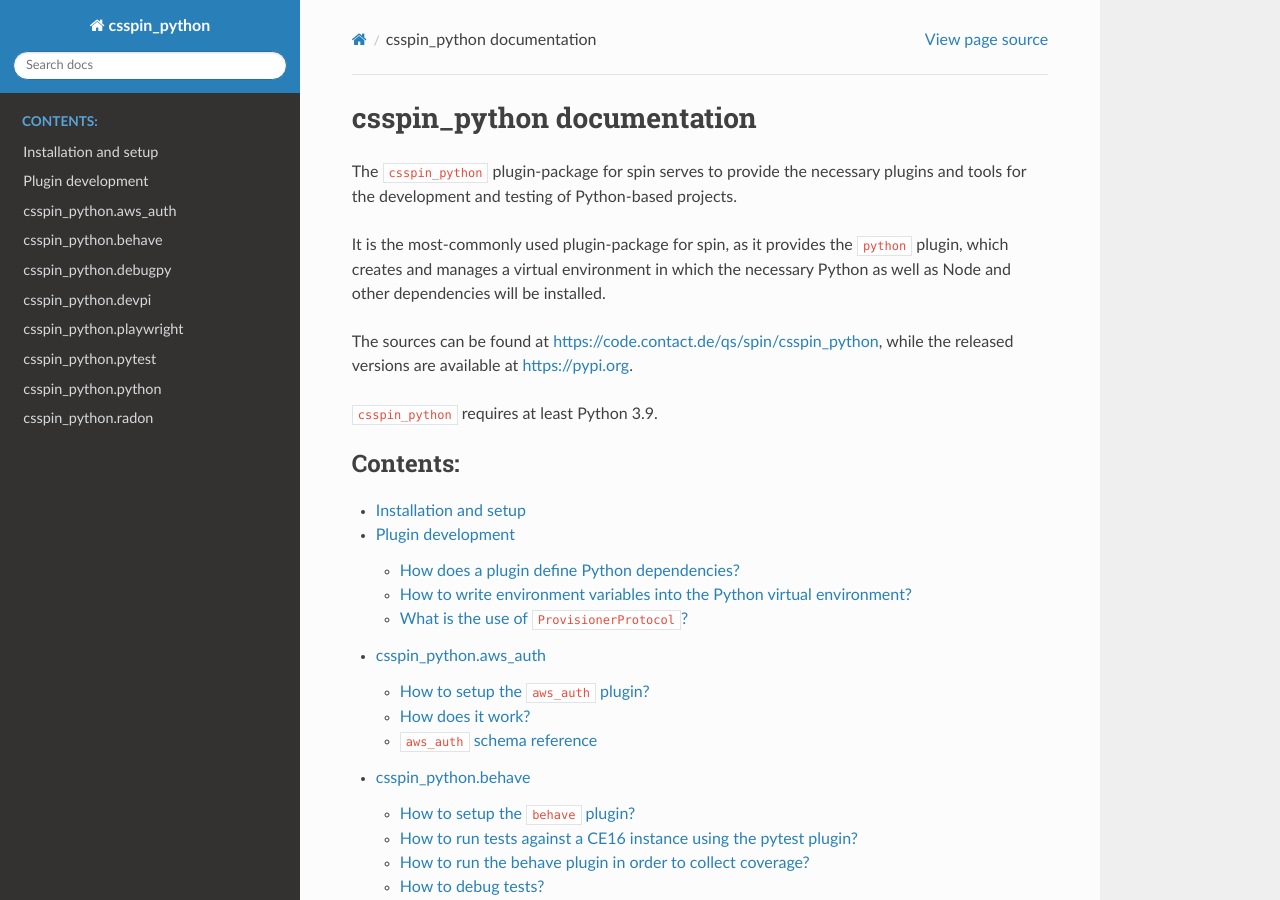
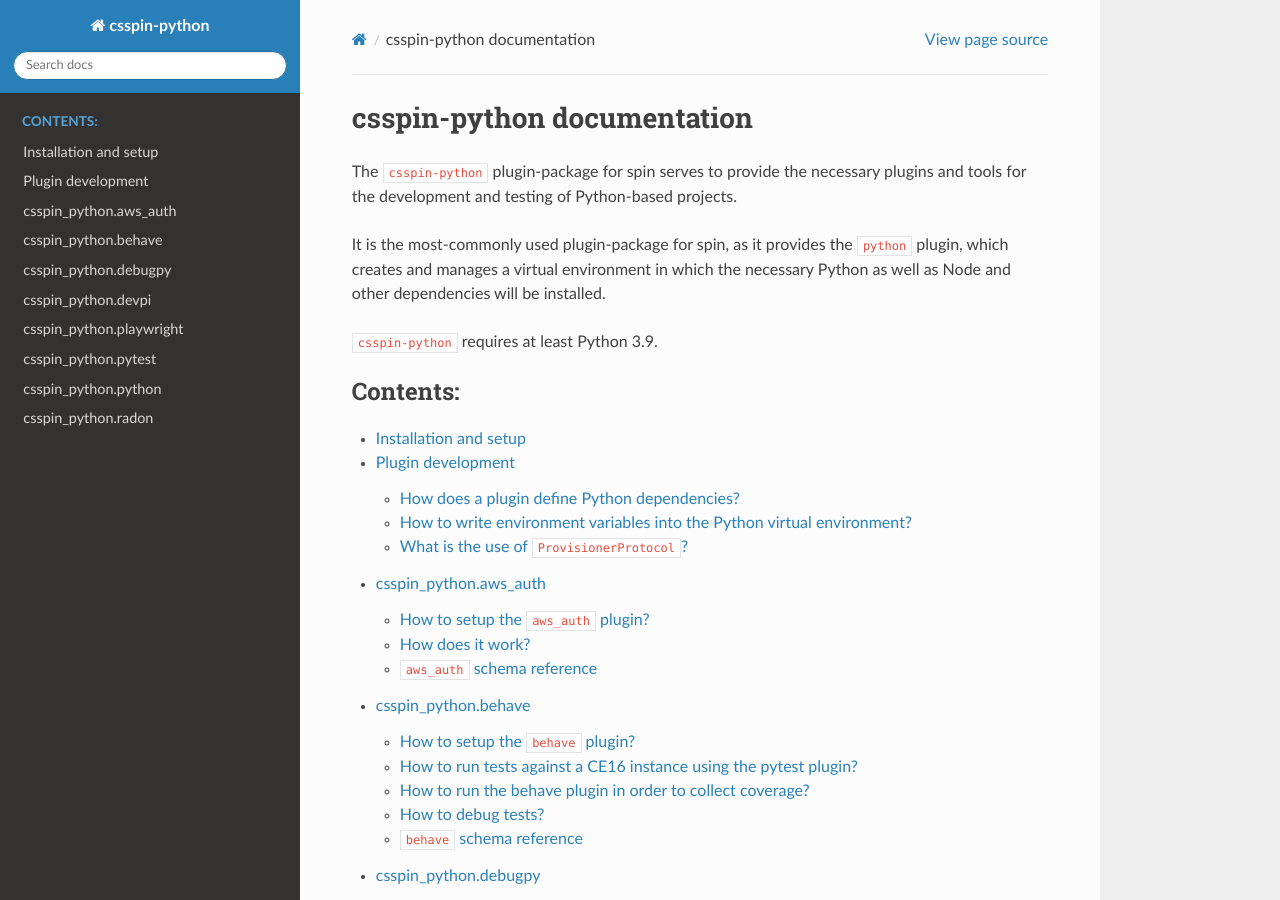
Before and after one commit to cslab/csspin-python, a Sphinx documentation site: the page built from doc/index.rst, in a window 1280 px wide and 900 px high. Built offline with Sphinx 7.4.7 and the Read the Docs theme 3.1.0, drawn with Linux system fonts in a browser that asks for light colours; some of the changed text lies outside the part shown.

Commit message:
Use the real package name instead of the alias

```diff
--- a/doc/conf.py
+++ b/doc/conf.py
@@ -25,7 +25,7 @@ from pathlib import Path
 # -- Project information -----------------------------------------------------
 # https://www.sphinx-doc.org/en/master/usage/configuration.html#project-information
 
-project = "csspin_python"
+project = "csspin-python"
 copyright = "2024, CONTACT Software GmbH"  # pylint: disable=redefined-builtin
 author = "CONTACT Software GmbH"
 
@@ -42,10 +42,12 @@ with Path("links.rst").open(encoding="utf-8") as f:
 # This pattern also affects html_static_path and html_extra_path.
 exclude_patterns = [
     "_build",
+    ".DS_Store",
+    ".spin",
+    ".venv",
+    "links.rst",
+    "plugins/*_schemaref.rst",
     "Thumbs.db",
-    ".DS_Store",
-    "plugins/*_schemaref.rst",
-    "links.rst",
 ]
 
 # -- Options for HTML output -------------------------------------------------
--- a/doc/development.rst
+++ b/doc/development.rst
@@ -18,7 +18,7 @@
 Plugin development
 ==================
 
-This section addresses the development of and with the ``csspin_python``
+This section addresses the development of and with the ``csspin-python``
 plugin-package.
 
 How does a plugin define Python dependencies?
--- a/doc/index.rst
+++ b/doc/index.rst
@@ -14,10 +14,10 @@
    See the License for the specific language governing permissions and
    limitations under the License.
 
-csspin_python documentation
+csspin-python documentation
 ===========================
 
-The ``csspin_python`` plugin-package for spin serves to provide the necessary
+The ``csspin-python`` plugin-package for spin serves to provide the necessary
 plugins and tools for the development and testing of Python-based projects.
 
 It is the most-commonly used plugin-package for spin, as it provides the
@@ -25,11 +25,11 @@ It is the most-commonly used plugin-package for spin, as it provides the
 in which the necessary Python as well as Node and other dependencies will be
 installed.
 
-The sources can be found at https://code.contact.de/qs/spin/csspin_python, while
-the released versions are available at
-https://pypi.org.
+.. The sources can be found at https://code.contact.de/qs/spin/csspin_python, while
+.. the released versions are available at
+.. https://pypi.org.
 
-``csspin_python`` requires at least Python 3.9.
+``csspin-python`` requires at least Python 3.9.
 
 .. toctree::
    :maxdepth: 2
--- a/doc/installation.rst
+++ b/doc/installation.rst
@@ -18,18 +18,17 @@
 Installation and setup
 ======================
 
-spin must be installed beforehand, this can be done as documented at
-http://qs.pages.contact.de/spin/csspin/installation.html.
+`spin`_ must be installed.
 
-For leveraging plugins from within the ``csspin_python`` plugin-package for
-``spin``,  ``csspin_python`` must be added to the list of plugin-packages
+For leveraging plugins from within the ``csspin-python`` plugin-package for
+``csspin``,  ``csspin-python`` must be added to the list of plugin-packages
 within a project's ``spinfile.yaml``.
 
 .. code-block:: yaml
     :caption: Example: ``spinfile.yaml`` setup to enable the pytest and python plugins
 
     plugin_packages:
-        - csspin_python
+        - csspin-python
     plugins:
         - csspin_python:
             - python
--- a/doc/links.rst
+++ b/doc/links.rst
@@ -20,4 +20,7 @@
 .. _pytest: https://docs.pytest.org/en/stable/
 .. _pytest-playwright: https://playwright.dev/
 .. _Radon: https://radon.readthedocs.io/en/latest/index.html
+.. _csspin: https://pypi.org/project/csspin
+
+.. FIXME: This reference must be updated as soon as csspin-ce's documentation is published.
 .. _csspin_ce.mkinstance: http://qs.pages.contact.de/spin/csspin_ce/plugins/mkinstance.html
--- a/doc/plugins/devpi.rst
+++ b/doc/plugins/devpi.rst
@@ -35,7 +35,7 @@ at least contain the following configuration.
     :caption: Minimal configuration of ``spinfile.yaml`` to leverage ``devpi``
 
     plugin_packages:
-        - csspin_python
+        - csspin-python
     plugins:
         - csspin_python.devpi
     python:
--- a/doc/plugins/python.rst
+++ b/doc/plugins/python.rst
@@ -20,13 +20,13 @@
 csspin_python.python
 ====================
 
-The ``python`` plugin is the core plugin of the ``csspin_python``
+The ``python`` plugin is the core plugin of the ``csspin-python``
 plugin-package. It is not only used for creating a virtual environment which
 serves as location for all spin-related tooling and plugin-dependencies, it also
 enables the dynamic installation and access of/to tools.
 
 Please note that the ``python`` plugin is required and used by all
-plugins within the ``csspin_python`` plugin-package.
+plugins within the ``csspin-python`` plugin-package.
 
 How to setup the ``python`` plugin?
 ###################################
@@ -38,7 +38,7 @@ at least contain the following configuration.
     :caption: Minimal configuration of ``spinfile.yaml`` to leverage ``python``
 
     plugin_packages:
-        - csspin_python
+        - csspin-python
     plugins:
         - csspin_python.python
     python:
@@ -61,7 +61,7 @@ by extending the project's ``spinfile.yaml`` like this:
     ...
     python:
         version: "3.11.9"
-        index_url: https://packages.contact.de/apps/16.0-dev
+        index_url: <URL to retrieve the CE packages from>
 
         # Additional requirements can be used to install further Python-packages
         # into the virtual environment created by the python plugin.
@@ -138,8 +138,8 @@ How to modify the behavior of the installation of the current package?
 
 The behavior to install the current package can be modified in two ways.
 
-One is, to include optional dependencies (so called :emphasis:`extras`) of the current package.
-This can be done in the spinfile.yaml like this:
+One is, to include optional dependencies (so called :emphasis:`extras`) of the
+current package. This can be done in the ``spinfile.yaml`` like this:
 
 .. code-block:: yaml
     :caption: Include the extras ``postgres`` and ``s3`` during provisioning
--- a/doc/plugins/radon.rst
+++ b/doc/plugins/radon.rst
@@ -33,7 +33,7 @@ at least contain the following configuration.
     :caption: Minimal configuration of ``spinfile.yaml`` to leverage ``radon``
 
     plugin_packages:
-        - csspin_python
+        - csspin-python
     plugins:
         - csspin_python.radon
     python:
--- a/spinfile.yaml
+++ b/spinfile.yaml
@@ -1,7 +1,7 @@
 # The spinfile.yaml for csspin_python is required since building the
 # documentation requires a provisioned project.
 spin:
-    project_name: csspin_python
+    project_name: csspin-python
     index_url: https://packages.contact.de/tools/stable
 
 plugin_packages:
```
Also changed, not shown: other parts of doc/plugins/python.rst (+2 -2 lines), README.rst (+8 -8 lines), doc/plugins/behave.rst (+4 -4 lines), doc/plugins/playwright.rst (+5 -5 lines), doc/plugins/pytest.rst (+4 -4 lines).
